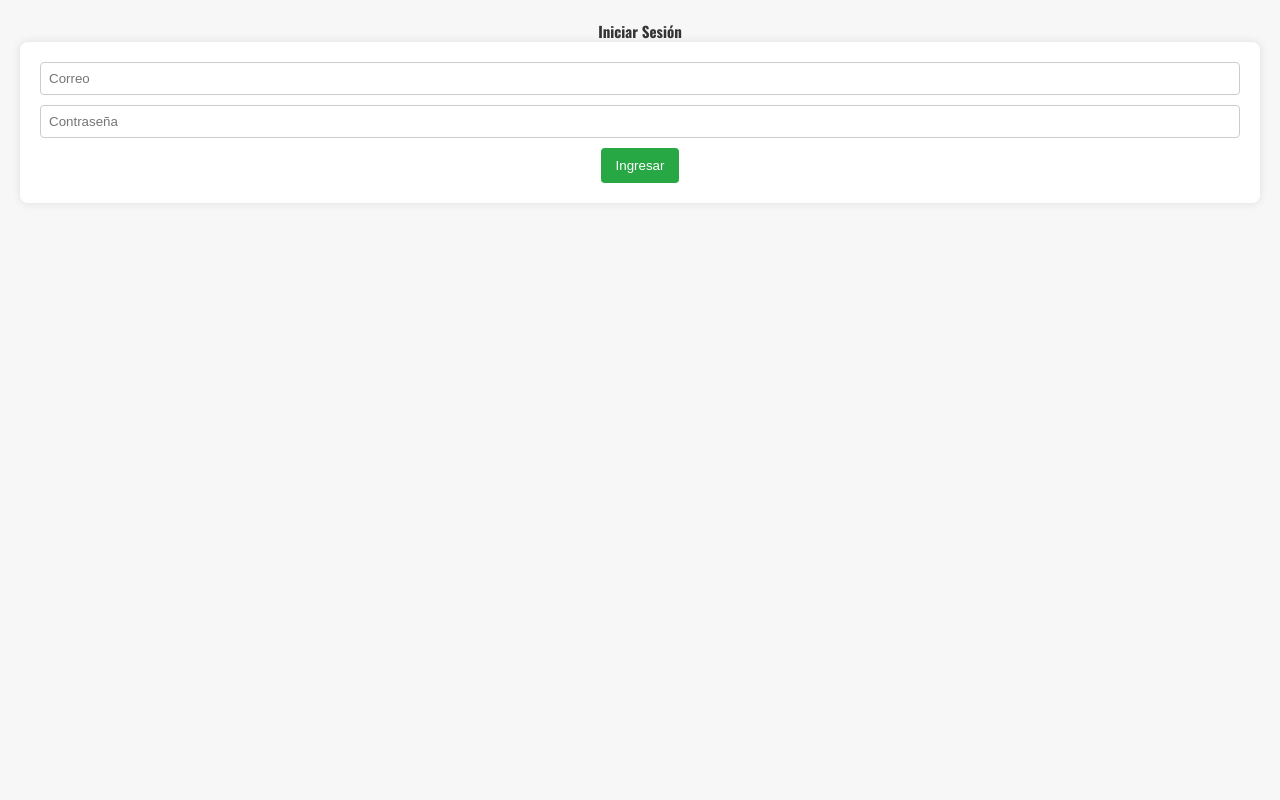
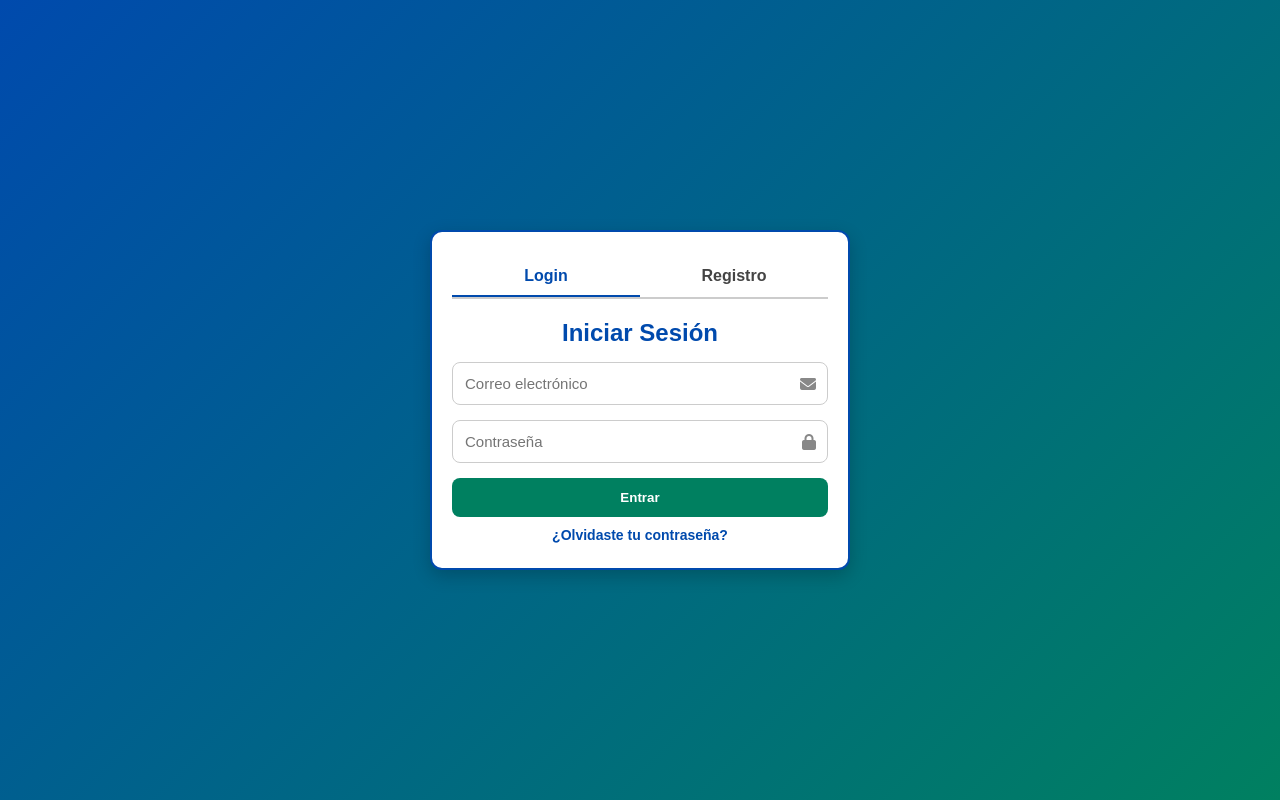
Before and after one commit to JD0736/FreePets, a PHP site: page /login.html in a window 1280 px wide. Run offline with PHP 8.4, Linux system fonts and the light colour scheme.

Commit message:
Describe tus cambios aquí

```diff
--- a/js/script.js
+++ b/js/script.js
@@ -59,5 +59,16 @@ function mostrarSeccion(seccion) {
    };
       alert("Reporte de situación enviado:\n" + JSON.stringify(datos, null, 2));
     }
+     // Tabs con JS
+    const tabs = document.querySelectorAll(".tab");
+    const contents = document.querySelectorAll(".form-content");
 
+    tabs.forEach(tab => {
+      tab.addEventListener("click", () => {
+        tabs.forEach(t => t.classList.remove("active"));
+        contents.forEach(c => c.classList.remove("active"));
+        tab.classList.add("active");
+        document.getElementById(tab.dataset.target).classList.add("active");
+      });
+    });
 }
--- a/login.html
+++ b/login.html
@@ -2,20 +2,68 @@
 <html lang="es">
 <head>
   <meta charset="UTF-8">
-  <title>Login - FreePets</title>
-  <link rel="stylesheet" href="vista/style.css">
+  <meta name="viewport" content="width=device-width, initial-scale=1.0">
+  <title>Login & Registro - FreePets</title>
+  <link rel="stylesheet" href="vista/forms.css">
+  <link rel="stylesheet" href="https://cdnjs.cloudflare.com/ajax/libs/font-awesome/6.5.0/css/all.min.css">
 </head>
 <body>
 
-<section class="login">
-  <h2>Iniciar Sesión</h2>
-  <form>
-    <input type="email" placeholder="Correo">
-    <input type="password" placeholder="Contraseña">
-    <button type="submit">Ingresar</button>
-  </form>
+  <div class="form-container">
+    <div class="tabs">
+      <div class="tab active" data-target="login">Login</div>
+      <div class="tab" data-target="registro">Registro</div>
+    </div>
 
+    <!-- Login -->
+    <div id="login" class="form-content active">
+      <h2>Iniciar Sesión</h2>
+      <form action="#" method="post">
+        <div class="input-group">
+          <input type="email" name="correo" placeholder="Correo electrónico" required>
+          <i class="fa fa-envelope"></i>
+        </div>
+        <div class="input-group">
+          <input type="password" name="password" placeholder="Contraseña" required>
+          <i class="fa fa-lock"></i>
+        </div>
+        <button type="submit" class="btn-submit">Entrar</button>
+      </form>
+      <div class="form-links">
+        <a href="#">¿Olvidaste tu contraseña?</a>
+      </div>
+    </div>
 
+    <!-- Registro -->
+    <div id="registro" class="form-content">
+      <h2>Registro</h2>
+      <form action="#" method="post">
+        <div class="input-group">
+          <input type="text" name="nombre" placeholder="Nombre completo" required>
+          <i class="fa fa-user"></i>
+        </div>
+        <div class="input-group">
+          <input type="email" name="correo" placeholder="Correo electrónico" required>
+          <i class="fa fa-envelope"></i>
+        </div>
+        <div class="input-group">
+          <input type="password" name="password" placeholder="Contraseña" required>
+          <i class="fa fa-lock"></i>
+        </div>
+        <div class="input-group">
+          <select name="rol" required>
+            <option value="">Selecciona un rol</option>
+            <option value="adoptante">Adoptante</option>
+            <option value="voluntario">Voluntario</option>
+          </select>
+          <i class="fa fa-users"></i>
+        </div>
+        <button type="submit" class="btn-submit">Registrarse</button>
+      </form>
+    </div>
+  </div>
+
+<script src="script.js"></script>
 
 </body>
 </html>
--- /dev/null
+++ b/vista/forms.css
@@ -0,0 +1,135 @@
+/* Reset */
+* {
+  margin: 0;
+  padding: 0;
+  box-sizing: border-box;
+}
+
+body {
+  font-family: Arial, sans-serif;
+  background: linear-gradient(135deg, #004aad, #008060);
+  height: 100vh;
+  display: flex;
+  justify-content: center;
+  align-items: center;
+}
+
+/* Contenedor principal */
+.form-container {
+  background: #fff;
+  padding: 25px 20px;
+  border-radius: 12px;
+  border: 2px solid #004aad;
+  box-shadow: 0 6px 18px rgba(0,0,0,0.2);
+  width: 100%;
+  max-width: 420px;
+  animation: fadeIn 0.8s ease;
+}
+
+/* Tabs */
+.tabs {
+  display: flex;
+  justify-content: space-around;
+  margin-bottom: 20px;
+  border-bottom: 2px solid #ccc;
+}
+
+.tab {
+  flex: 1;
+  text-align: center;
+  padding: 10px;
+  cursor: pointer;
+  font-weight: bold;
+  color: #444;
+  transition: color 0.3s, border-bottom 0.3s;
+}
+
+.tab.active {
+  color: #004aad;
+  border-bottom: 2px solid #004aad;
+}
+
+/* Formularios */
+.form-content {
+  display: none;
+}
+
+.form-content.active {
+  display: block;
+}
+
+.form-content h2 {
+  text-align: center;
+  margin-bottom: 15px;
+  color: #004aad;
+}
+
+.input-group {
+  position: relative;
+  margin-bottom: 15px;
+}
+
+.input-group input,
+.input-group select {
+  width: 100%;
+  padding: 12px 40px 12px 12px;
+  border: 1px solid #ccc;
+  border-radius: 8px;
+  font-size: 15px;
+  transition: border-color 0.3s;
+}
+
+.input-group input:focus,
+.input-group select:focus {
+  border-color: #004aad;
+  outline: none;
+}
+
+.input-group i {
+  position: absolute;
+  right: 12px;
+  top: 50%;
+  transform: translateY(-50%);
+  color: #888;
+}
+
+.btn-submit {
+  width: 100%;
+  padding: 12px;
+  background-color: #008060;
+  color: #fff;
+  border: none;
+  border-radius: 8px;
+  font-weight: bold;
+  cursor: pointer;
+  transition: background-color 0.3s ease, transform 0.1s ease;
+}
+
+.btn-submit:hover {
+  background-color: #00694e;
+}
+
+.btn-submit:active {
+  transform: scale(0.98);
+}
+
+.form-links {
+  margin-top: 10px;
+  text-align: center;
+  font-size: 14px;
+}
+
+.form-links a {
+  color: #004aad;
+  text-decoration: none;
+  font-weight: bold;
+}
+
+.form-links a:hover {
+  text-decoration: underline;
+}
+
+@keyframes fadeIn {
+  from { opacity: 0; transform: translateY(-20px); }
+  to { opacity: 1; transform: translateY(0); }
+}
--- a/vista/style.css
+++ b/vista/style.css
@@ -271,6 +271,9 @@ p{
 .back-login a:hover {
   background-color: #e6a8a8; /* rosa un poco más oscuro al pasar el cursor */
 }
+
+
+
 .image {
     height: 300px;
     background-image: url(../multimedia/pet-parasites.jpg); /* Asegúrate de que el archivo exista */
```
Also changed, not shown: Registro.html (+35 -18 lines).
